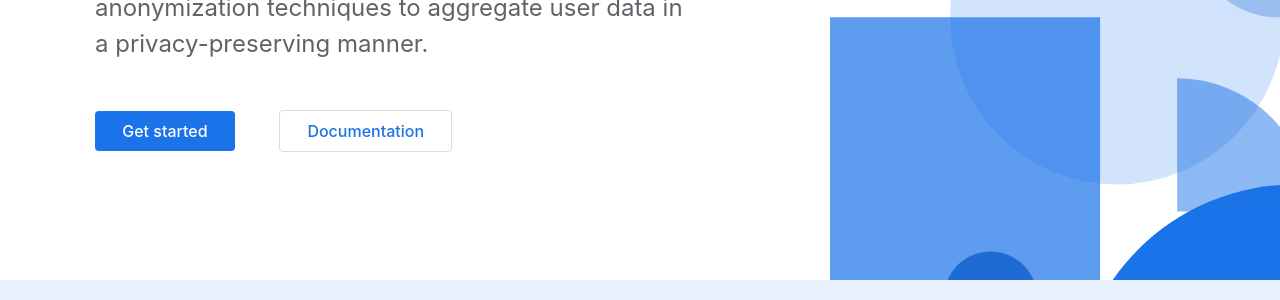
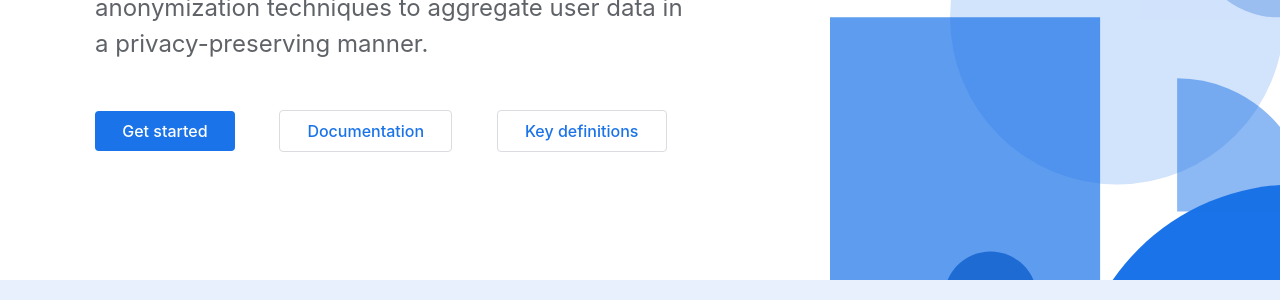
Before and after one commit to OpenMined/PipelineDP, a Jekyll site: the page built from index.html, in a window 1280 px wide. Shown: the part 436-736 px from the top of the page. Built offline with Jekyll 4.4.1, drawn with Linux system fonts in a browser that asks for light colours.

Commit message:
Add a link to key defs from index.htm

```diff
--- a/index.html
+++ b/index.html
@@ -8,6 +8,7 @@ layout: default
     <p class="c-hero__description">{{ site.description }}</p>
     <a class="c-hero__button c-button c-button--primary" href="{%- link get-started.md -%}">Get started</a>
     <a class="c-hero__button c-button c-button--secondary" href="{%- link api-documentation.md -%}">Documentation</a>
+    <a class="c-hero__button c-button c-button--secondary" href="{%- link key-definitions.md -%}">Key definitions</a>
   </div>
 </section>
 <section class="c-banner">
```
